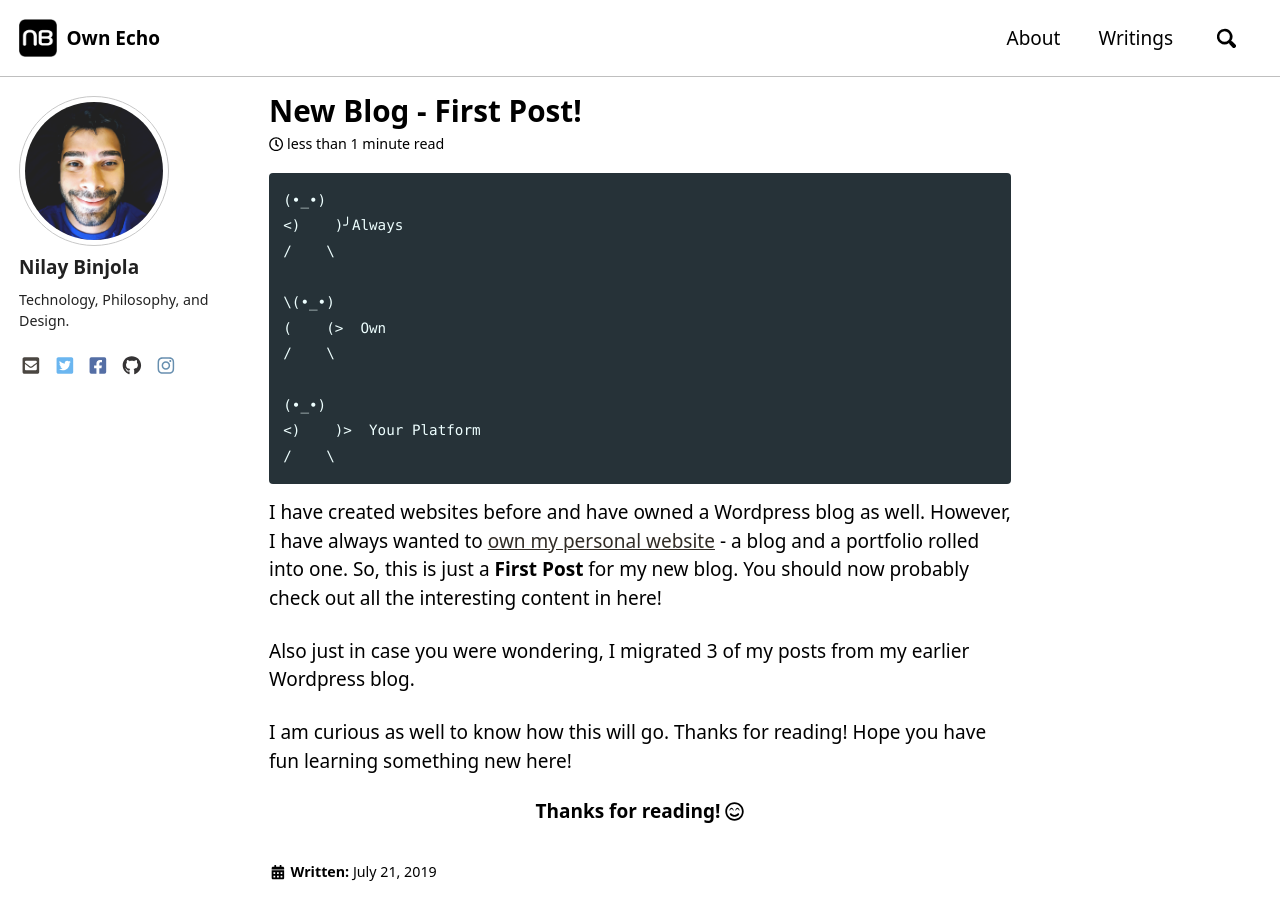
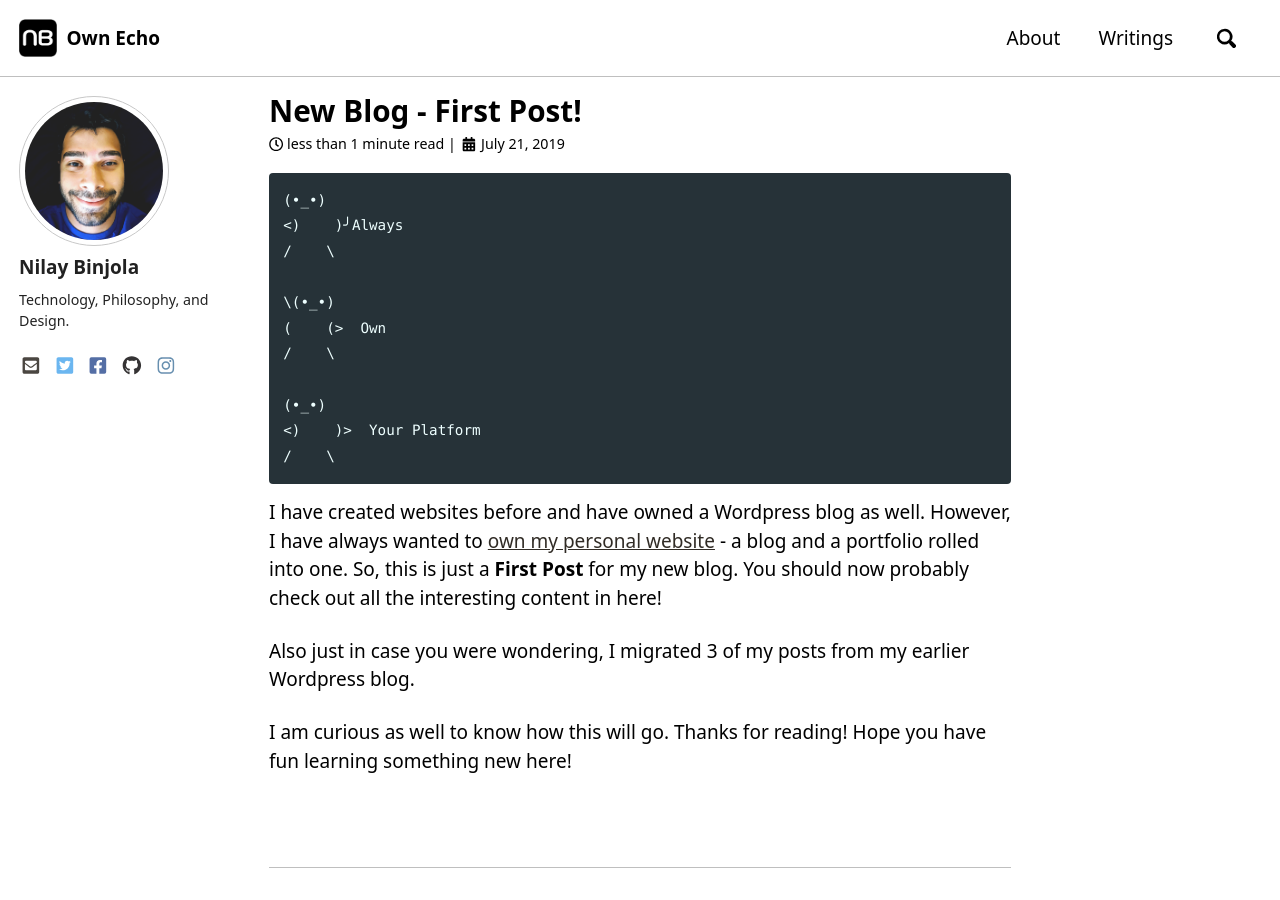
Before and after one commit to nitral/nitral.github.io, a Jekyll site: the page built from _posts/2019-07-21-new-blog-first-post.md, in a window 1280 px wide and 900 px high. Built offline with Jekyll 4.4.1, drawn with Linux system fonts in a browser that asks for light colours; cached includes are drawn as plain includes; nearby versions of some CDN libraries.

Commit message:
Moved post's date tag to the top just below the title.

```diff
--- a/_layouts/single.html
+++ b/_layouts/single.html
@@ -27,8 +27,23 @@ layout: default
       {% unless page.header.overlay_color or page.header.overlay_image %}
         <header>
           {% if page.title %}<h1 id="page-title" class="page__title" itemprop="headline">{{ page.title | markdownify | remove: "<p>" | remove: "</p>" }}</h1>{% endif %}
-          {% if page.read_time %}
-            <p class="page__meta"><i class="far fa-clock" aria-hidden="true"></i> {% include read-time.html %}</p>
+          {% if page.read_time or page.last_modified_at or page.date %}
+            <p class="page__meta">
+            {% if page.read_time%}
+              <i class="far fa-clock" aria-hidden="true"></i> {% include read-time.html %}
+            {% endif %}
+            {% if page.last_modified_at %}
+              {% if page.read_time%}
+                |
+              {% endif %}
+              <i class="fas fa-fw fa-calendar-alt" aria-hidden="true"></i> <time datetime="{{ page.last_modified_at | date: "%Y-%m-%d" }}">{{ page.last_modified_at | date: "%B %d, %Y" }}</time>
+            {% elsif page.date %}
+              {% if page.read_time%}
+                |
+              {% endif %}
+              <i class="fas fa-fw fa-calendar-alt" aria-hidden="true"></i> <time datetime="{{ page.date | date_to_xmlschema }}">{{ page.date | date: "%B %d, %Y" }}</time>
+            {% endif %}
+            </p>
           {% endif %}
         </header>
       {% endunless %}
@@ -46,25 +61,11 @@ layout: default
         {% if page.link %}<div><a href="{{ page.link }}" class="btn btn--primary">{{ site.data.ui-text[site.locale].ext_link_label | default: "Direct Link" }}</a></div>{% endif %}
       </section>
 
-      <section>
-        {% for post in site.posts limit:4 %}
-          {% if post.id == page.id %}
-            <h3 style='text-align:center'>Thanks for reading! <i class="far fa-smile-beam"></i></h3>
-            {% break %}
-          {% endif %}
-        {% endfor %}
-      </section>
-
       <footer class="page__meta">
         {% if site.data.ui-text[site.locale].meta_label %}
           <h4 class="page__meta-title">{{ site.data.ui-text[site.locale].meta_label }}</h4>
         {% endif %}
         {% include page__taxonomy.html %}
-        {% if page.last_modified_at %}
-          <p class="page__date"><strong><i class="fas fa-fw fa-calendar-alt" aria-hidden="true"></i> {{ site.data.ui-text[site.locale].date_label | default: "Updated:" }}</strong> <time datetime="{{ page.last_modified_at | date: "%Y-%m-%d" }}">{{ page.last_modified_at | date: "%B %d, %Y" }}</time></p>
-        {% elsif page.date %}
-          <p class="page__date"><strong><i class="fas fa-fw fa-calendar-alt" aria-hidden="true"></i> {{ site.data.ui-text[site.locale].date_label | default: "Updated:" }}</strong> <time datetime="{{ page.date | date_to_xmlschema }}">{{ page.date | date: "%B %d, %Y" }}</time></p>
-        {% endif %}
       </footer>
 
       {% if page.share %}{% include social-share.html %}{% endif %}
```
